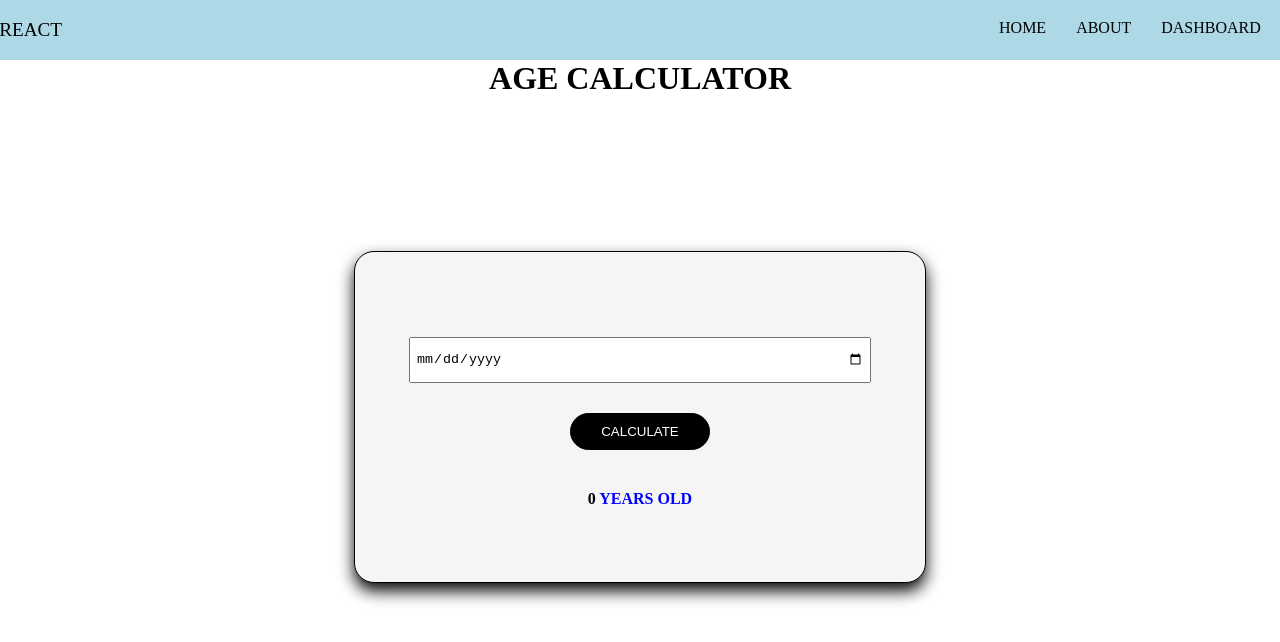
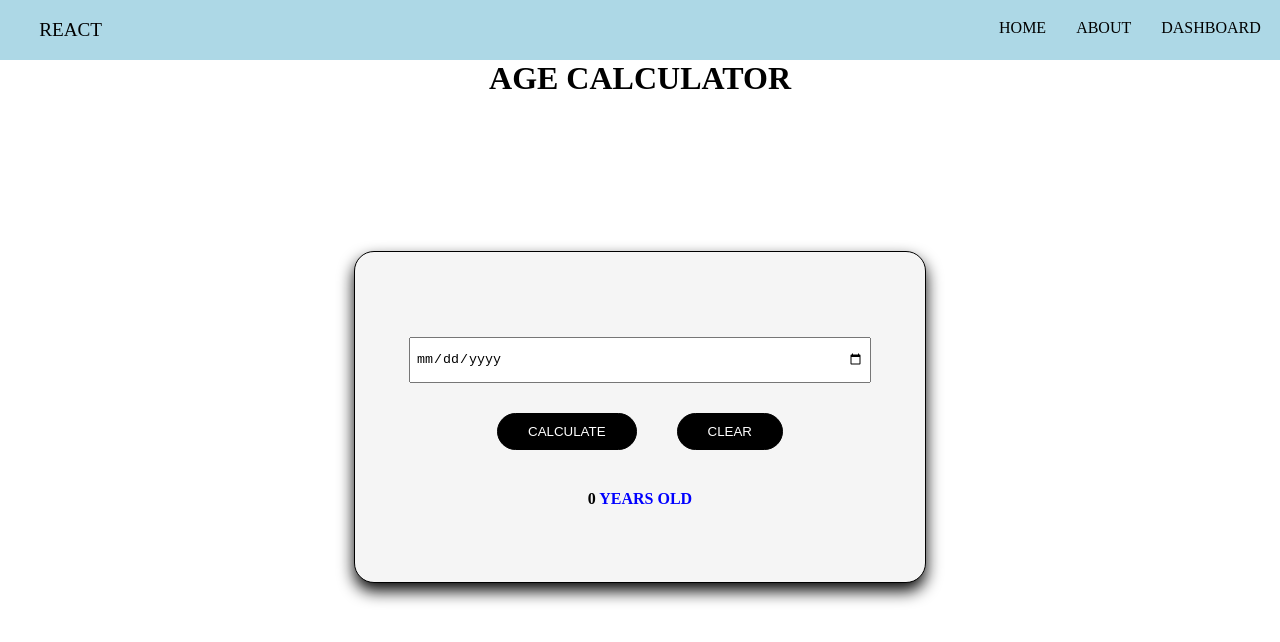
Before and after one commit to KeyanDjango/calc-responsive, a React (Vite) app: page /agecalc in a window 1280 px wide. Shown: the top 642 px of the page. Built offline with nearby package versions, Linux system fonts and the light colour scheme.

Commit message:
changes in age calc

```diff
--- a/src/Navigation/Navigation.jsx
+++ b/src/Navigation/Navigation.jsx
@@ -27,7 +27,7 @@ const Navigation = () => {
     return (
         <>
             <div className={Style.container_parent}>
-                <span style={{ position: 'relative', right: 20, fontSize: '1.2rem' }}>REACT</span>
+                <span style={{ position: 'relative',left:20, fontSize: '1.2rem' }}>REACT</span>
                 <div className={Style.container_txt}>
 
                     <NavLink to="/">HOME</NavLink>
--- a/src/Pages/AgeCalc.jsx
+++ b/src/Pages/AgeCalc.jsx
@@ -3,18 +3,21 @@ import Styles from './AgeCalc.module.css';
 
 export default function AgeCalc() {
     const [datecalc, setDateCalc] = useState('');
-    const[result_age,setResultAge] = useState(0);
+    const [result_age, setResultAge] = useState(0);
     const current_date = new Date();
 
-    function handleClick(){
+    function handleClick() {
         if (datecalc) {
             const dob_date = new Date(datecalc);
-            let result =current_date.getFullYear() - dob_date.getFullYear();
+            let result = current_date.getFullYear() - dob_date.getFullYear();
             setResultAge(result);
         }
     }
 
-
+    function handleClear(){
+        setDateCalc('');
+        setResultAge(0)
+    }
     return (
         <div>
             <h1 style={{ textAlign: 'center' }}>AGE CALCULATOR</h1>
@@ -22,7 +25,12 @@ export default function AgeCalc() {
             <div className={Styles.agecalc_parent_con}>
                 <div className={Styles.agecalc_child_con}>
                     <input value={datecalc} type='date' onChange={(e) => setDateCalc(e.target.value)} />
-                    <button className={Styles.agebtn} onClick={handleClick}>CALCULATE</button>
+
+                    <div style={{display:'flex'}}>
+                        <button className={Styles.agebtn} onClick={handleClick}>CALCULATE</button>
+                        <button className={Styles.agebtn}  onClick={handleClear}>CLEAR</button>
+                    </div>
+
                     <h4 style={{ marginTop: 20 }}>{result_age} <span style={{ color: 'blue', fontWeight: 'bold' }}> YEARS OLD </span></h4>
                 </div>
             </div>
```
